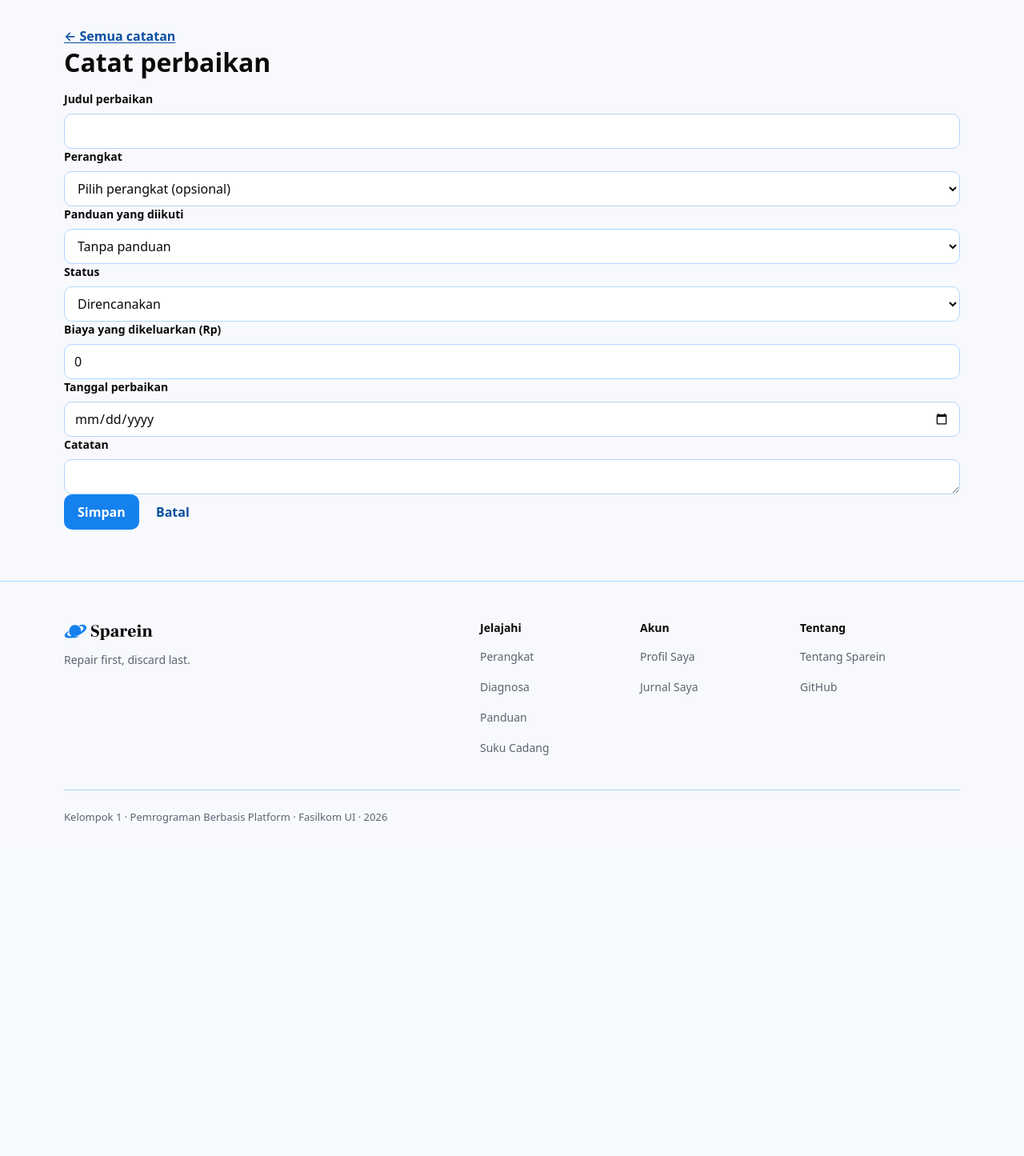
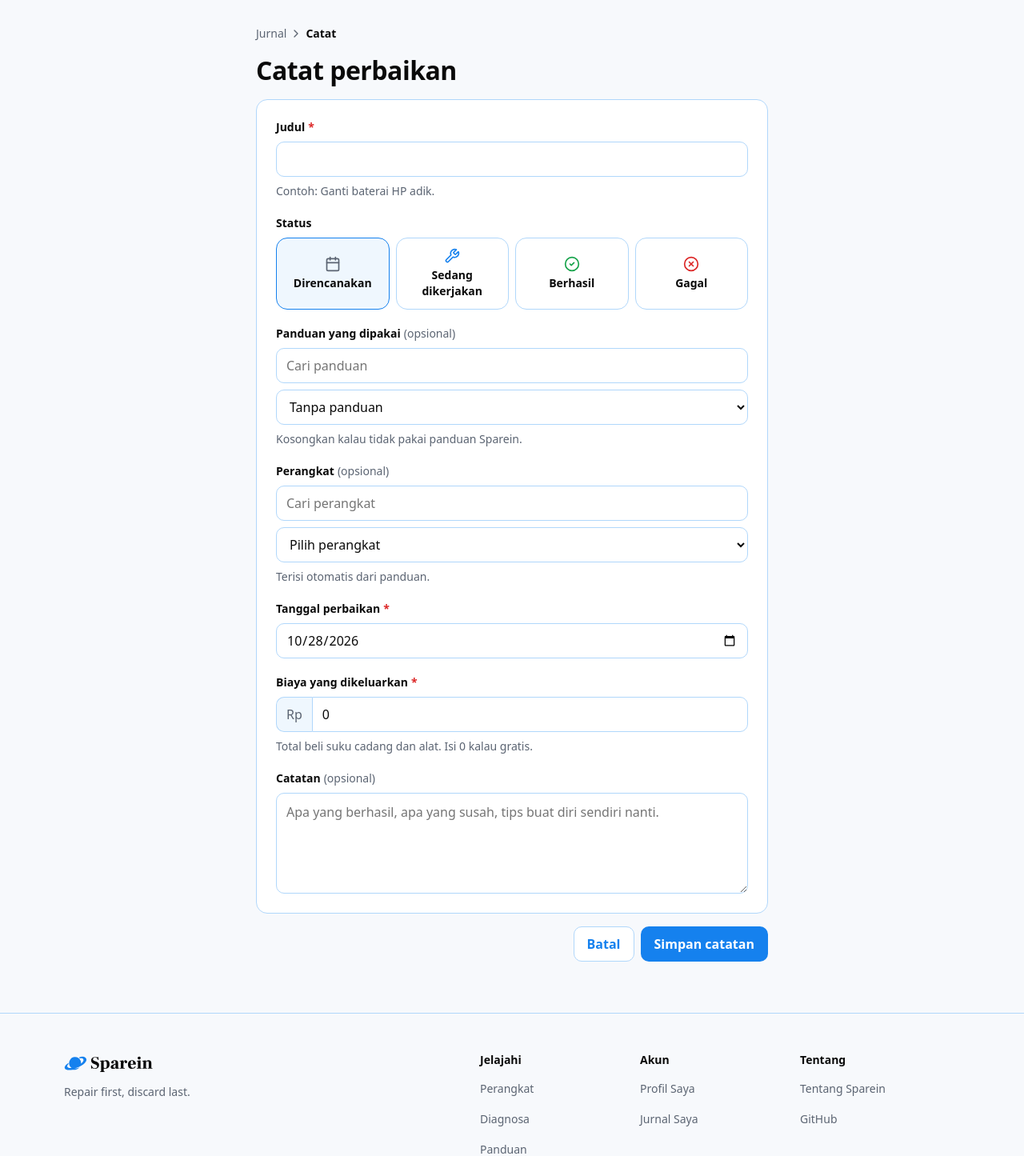
Before and after one commit to Kelompok1-PBP/sparein, a Django app: page /journal/create/ in a window 1280 px wide. Shown: the part 65-1510 px from the top of the page at 80% size. Before the commit the page ends 1094 px from the top, so only its background shows below. Run offline with Django 5.2, Linux system fonts and the light colour scheme; the visitor is signed in with stand-in values (Sample User, id 1); data comes from the database, SQL or seed files in the repository; data that the repository does not hold is empty.

Commit message:
feat(journal): redesign repair form

```diff
--- a/journal/forms.py
+++ b/journal/forms.py
@@ -1,11 +1,42 @@
-from datetime import date
+from django import forms
+from django.core.validators import MaxLengthValidator
+from django.templatetags.static import static
+from django.utils import timezone
 
-from django import forms
-
-from devices.selectors import get_device_qs  # daftar perangkat
-from guides.selectors import visible_guides  # panduan yang boleh dilihat user
+from devices.selectors import get_device_qs
+from guides.selectors import visible_guides
 
 from .models import RepairLog
+
+TITLE_MAX = 120
+NOTES_MAX = 2000
+
+STATUS_ICONS = {
+    RepairLog.Status.PLANNED: "journal/icons/calendar-muted.svg",
+    RepairLog.Status.IN_PROGRESS: "journal/icons/wrench-blue.svg",
+    RepairLog.Status.SUCCEEDED: "core/icons/circle-check-success.svg",
+    RepairLog.Status.FAILED: "journal/icons/circle-x-danger.svg",
+}
+
+
+class StatusCards(forms.RadioSelect):
+    template_name = "journal/widgets/status_cards.html"
+    option_template_name = "journal/widgets/status_card_option.html"
+
+    def create_option(self, *args, **kwargs):
+        option = super().create_option(*args, **kwargs)
+        icon = STATUS_ICONS.get(option["value"])
+        option["icon"] = static(icon) if icon else ""
+        return option
+
+
+class GuideSelect(forms.Select):
+    def create_option(self, name, value, label, selected, index, subindex=None, attrs=None):
+        option = super().create_option(name, value, label, selected, index, subindex, attrs)
+        instance = getattr(value, "instance", None)
+        if instance is not None:
+            option["attrs"]["data-device"] = instance.device_id
+        return option
 
 
 class RepairLogForm(forms.ModelForm):
@@ -13,47 +44,94 @@ class RepairLogForm(forms.ModelForm):
         model = RepairLog
         fields = [
             "title",
+            "status",
+            "guide",
             "device",
-            "guide",
-            "status",
+            "repaired_at",
             "cost_spent",
-            "repaired_at",
             "notes",
         ]
         labels = {
-            "title": "Judul perbaikan",
+            "title": "Judul",
+            "status": "Status",
+            "guide": "Panduan yang dipakai",
             "device": "Perangkat",
-            "guide": "Panduan yang diikuti",
-            "status": "Status",
-            "cost_spent": "Biaya yang dikeluarkan (Rp)",
             "repaired_at": "Tanggal perbaikan",
+            "cost_spent": "Biaya yang dikeluarkan",
             "notes": "Catatan",
         }
-        widgets = { # cara field digambar menjadi HTML
+        help_texts = {
+            "title": "Contoh: Ganti baterai HP adik.",
+            "guide": "Kosongkan kalau tidak pakai panduan Sparein.",
+            "device": "Terisi otomatis dari panduan.",
+            "cost_spent": "Total beli suku cadang dan alat. Isi 0 kalau gratis.",
+        }
+        widgets = {
+            "title": forms.TextInput(attrs={"maxlength": TITLE_MAX}),
+            "status": StatusCards,
+            "guide": GuideSelect,
             "repaired_at": forms.DateInput(attrs={"type": "date"}, format="%Y-%m-%d"),
-            "notes": forms.Textarea(attrs={"rows": 4}),
+            "cost_spent": forms.NumberInput(attrs={"min": 0, "inputmode": "numeric"}),
+            "notes": forms.Textarea(
+                attrs={
+                    "rows": 4,
+                    "maxlength": NOTES_MAX,
+                    "placeholder": "Apa yang berhasil, apa yang susah, tips buat diri sendiri nanti.",
+                }
+            ),
         }
 
-    def __init__(self, *args, user, **kwargs): # penyesuaikan form untuk user yang sedang membuka
+    def __init__(self, *args, user, **kwargs):
         super().__init__(*args, **kwargs)
         self.fields["device"].queryset = get_device_qs()
-        # Panduan draf milik orang lain tidak boleh bisa dipilih, jadi keseluruhan ini intinya menentukan pilihan apa yang boleh muncul dan boleh diterima
+        # Panduan draf milik orang lain tidak boleh bisa dipilih.
         self.fields["guide"].queryset = visible_guides(user)
-        self.fields["device"].empty_label = "Pilih perangkat (opsional)"
+        self.fields["device"].empty_label = "Pilih perangkat"
         self.fields["guide"].empty_label = "Tanpa panduan"
-        for field in self.fields.values():
-            field.widget.attrs.setdefault("class", "input")
+        self.fields["repaired_at"].required = True
+        for name, field in self.fields.items():
+            if name != "status":
+                field.widget.attrs.setdefault("class", "input")
+        self._set_messages()
+
+    def _set_messages(self):
+        fields = self.fields
+        fields["title"].error_messages["required"] = "Judul wajib diisi."
+        fields["title"].validators.append(
+            MaxLengthValidator(TITLE_MAX, "Judul maksimal 120 karakter.")
+        )
+        fields["status"].error_messages["required"] = "Pilih salah satu status."
+        fields["status"].error_messages["invalid_choice"] = "Pilih salah satu status."
+        fields["guide"].error_messages["invalid_choice"] = "Panduan tidak ditemukan."
+        fields["device"].error_messages["invalid_choice"] = "Perangkat tidak ditemukan."
+        fields["repaired_at"].error_messages["required"] = "Tanggal perbaikan wajib diisi."
+        fields["repaired_at"].error_messages["invalid"] = "Format tanggal tidak valid."
+        fields["cost_spent"].error_messages["required"] = "Isi biaya, atau 0 kalau gratis."
+        fields["cost_spent"].error_messages["invalid"] = "Biaya harus berupa angka."
+        fields["cost_spent"].error_messages["min_value"] = "Biaya tidak bisa minus."
+        for validator in fields["cost_spent"].validators:
+            if getattr(validator, "code", "") == "min_value":
+                validator.message = "Biaya tidak bisa minus."
+        fields["notes"].validators.append(
+            MaxLengthValidator(NOTES_MAX, "Catatan maksimal 2000 karakter.")
+        )
 
     def clean(self):
         data = super().clean()
         device, guide = data.get("device"), data.get("guide")
-        if device and guide and guide.device_id != device.pk:
+        if not device and not guide and "device" not in self.errors:
+            self.add_error("device", "Isi panduan atau perangkat biar dampaknya bisa dihitung.")
+        elif device and guide and guide.device_id != device.pk:
             self.add_error("guide", "Panduan ini untuk perangkat yang berbeda.")
+        repaired_at = data.get("repaired_at")
         if (
-            data.get("status") in (RepairLog.Status.SUCCEEDED, RepairLog.Status.FAILED)
-            and not data.get("repaired_at")
+            data.get("status") == RepairLog.Status.SUCCEEDED
+            and repaired_at
+            and repaired_at > timezone.localdate()
         ):
-            data["repaired_at"] = date.today()
+            self.add_error(
+                "repaired_at", "Tanggal perbaikan yang berhasil tidak bisa di masa depan."
+            )
         return data
 
 
--- /dev/null
+++ b/journal/static/journal/form.css
@@ -0,0 +1,40 @@
+.form-page { max-width: 640px; margin-inline: auto; }
+.form-page h1 { margin: 0 0 16px; font-size: 32px; line-height: 40px; font-weight: 700; letter-spacing: -0.5px; }
+.form-page .alert { margin-bottom: 16px; }
+
+.form-card { display: grid; gap: 20px; padding: 24px; }
+.form-card:hover { border-color: var(--blue-200); }
+.field__opt { margin-left: 4px; font-weight: 400; color: var(--muted); }
+.field__msg--error { display: flex; align-items: flex-start; gap: 8px; color: var(--danger); }
+.field__msg--error img { flex: none; margin-top: 2px; }
+.field__msg--error span + span { margin-left: 8px; }
+.status-hint { color: var(--j-success-text); }
+.status-hint[hidden] { display: none; }
+.form-card textarea.input { height: auto; min-height: 112px; padding: 10px 12px; resize: vertical; }
+
+/* ---------- status sebagai kartu ---------- */
+.status-cards { display: grid; grid-template-columns: repeat(4, 1fr); gap: 8px; }
+.status-card { position: relative; display: flex; flex-direction: column; align-items: center; justify-content: center; gap: 4px; min-height: 72px; padding: 12px 8px; border: 1px solid var(--blue-200); border-radius: 14px; background: var(--white); text-align: center; cursor: pointer; }
+.status-card:hover { border-color: var(--blue-400); }
+.status-card:has(input:checked) { border-color: var(--blue-500); background: var(--blue-50); }
+.status-card:has(input:focus-visible) { outline: 2px solid var(--blue-400); outline-offset: 2px; }
+.status-card input { position: absolute; opacity: 0; width: 100%; height: 100%; margin: 0; inset: 0; cursor: pointer; }
+.status-card__label { font-size: 14px; line-height: 20px; font-weight: 600; }
+
+/* ---------- biaya ---------- */
+.money { display: flex; align-items: stretch; }
+.money__prefix { display: inline-flex; align-items: center; padding: 0 12px; border: 1px solid var(--blue-200); border-right: 0; border-radius: 10px 0 0 10px; background: var(--blue-50); font-size: 16px; color: var(--muted); }
+.money .input { border-radius: 0 10px 10px 0; }
+
+.select-filter { margin-bottom: 0; }
+.select-filter[hidden] { display: none; }
+
+.form-actions { display: flex; justify-content: flex-end; gap: 8px; margin-top: 16px; }
+
+@media (max-width: 720px) {
+  .form-page h1 { font-size: 28px; line-height: 36px; }
+  .form-card { padding: 16px; }
+  .status-cards { grid-template-columns: repeat(2, 1fr); }
+  .form-actions { flex-direction: column-reverse; }
+  .form-actions .btn { width: 100%; }
+}
--- /dev/null
+++ b/journal/static/journal/form.js
@@ -0,0 +1,50 @@
+(function () {
+  var page = document.querySelector("[data-journal-form]");
+  if (!page) return;
+
+  // ---------- cari di select panduan dan perangkat ----------
+  page.querySelectorAll("[data-filter-for]").forEach(function (box) {
+    var select = document.getElementById(box.dataset.filterFor);
+    if (!select) return;
+    var options = Array.prototype.slice.call(select.options);
+    box.hidden = false; // tanpa JavaScript, select biasa tetap bisa dipakai
+    box.addEventListener("input", function () {
+      var query = box.value.trim().toLowerCase();
+      var chosen = select.value;
+      // dibangun ulang karena <option hidden> tidak didukung semua browser
+      var shown = options.filter(function (option) {
+        return !option.value || option.value === chosen || option.text.toLowerCase().indexOf(query) !== -1;
+      });
+      select.replaceChildren.apply(select, shown);
+      select.value = chosen;
+    });
+  });
+
+  // ---------- panduan mengisi perangkat ----------
+  var guide = document.getElementById("id_guide");
+  var device = document.getElementById("id_device");
+  if (guide && device) {
+    guide.addEventListener("change", function () {
+      var picked = guide.options[guide.selectedIndex];
+      var deviceId = picked && picked.dataset.device;
+      if (!deviceId) return;
+      var exists = Array.prototype.some.call(device.options, function (option) {
+        return option.value === deviceId;
+      });
+      if (exists) device.value = deviceId;
+    });
+  }
+
+  // ---------- petunjuk untuk status Berhasil ----------
+  var hint = page.querySelector("[data-succeeded-hint]");
+  var statuses = page.querySelectorAll('input[name="status"]');
+  function syncHint() {
+    if (!hint) return;
+    var checked = page.querySelector('input[name="status"]:checked');
+    hint.hidden = !(checked && checked.value === "succeeded");
+  }
+  statuses.forEach(function (radio) {
+    radio.addEventListener("change", syncHint);
+  });
+  syncHint();
+})();
--- a/journal/templates/journal/form.html
+++ b/journal/templates/journal/form.html
@@ -1,23 +1,63 @@
-{% extends 'journal/base.html' %}
-{% block title %}{% if editing %}Edit{% else %}Catat{% endif %} perbaikan · Sparein{% endblock %}
+{% extends 'journal/base.html' %}{% load static %}
+{% block title %}{% if editing %}Ubah catatan{% else %}Catat perbaikan{% endif %} · Sparein{% endblock %}
+{% block extra_css %}{{ block.super }}<link rel="stylesheet" href="{% static 'journal/detail.css' %}"><link rel="stylesheet" href="{% static 'journal/form.css' %}">{% endblock %}
 {% block journal_content %}
-  <a class="link" href="{% url 'journal:list' %}">← Semua catatan</a>
-  <section class="narrow">
-    <h1>{% if editing %}Edit{% else %}Catat{% endif %} perbaikan</h1>
-    <form class="journal-form" method="post" novalidate>
-      {% csrf_token %}
-      {% if form.non_field_errors %}<div class="alert alert--error" role="alert">{{ form.non_field_errors }}</div>{% endif %}
+<div class="form-page" data-journal-form>
+  <nav class="crumbs" aria-label="Breadcrumb">
+    <a href="{% url 'journal:list' %}">Jurnal</a>
+    <img src="{% static 'core/icons/chevron-right-muted.svg' %}" alt="" width="16" height="16">
+    <span aria-current="page">{% if editing %}Ubah{% else %}Catat{% endif %}</span>
+  </nav>
+  <h1>{% if editing %}Ubah catatan{% else %}Catat perbaikan{% endif %}</h1>
+
+  {% if from_guide %}
+    {% include 'partials/alert.html' with kind='info' message='Dari panduan: '|add:from_guide.title %}
+  {% endif %}
+  {% if form.errors %}
+    {% with count=form.errors|length|stringformat:"d" %}
+      {% include 'partials/alert.html' with kind='error' message='Ada '|add:count|add:' isian yang perlu dibenerin.' %}
+    {% endwith %}
+  {% endif %}
+
+  <form method="post" novalidate>
+    {% csrf_token %}
+    <div class="card form-card">
       {% for field in form %}
         <div class="field">
-          <label class="field__label" for="{{ field.id_for_label }}">{{ field.label }}</label>
-          {{ field }}
-          {% for error in field.errors %}<div class="field__msg field__msg--error"><span>{{ error }}</span></div>{% endfor %}
+          {% if field.name == 'status' %}
+            <span class="field__label" id="{{ field.id_for_label }}-label">{{ field.label }}</span>
+          {% else %}
+            <label class="field__label" for="{{ field.id_for_label }}">{{ field.label }}{% if field.field.required %}<span class="field__req" aria-hidden="true">*</span>{% else %}<span class="field__opt">(opsional)</span>{% endif %}</label>
+          {% endif %}
+
+          {% if field.name == 'guide' or field.name == 'device' %}
+            <input class="input select-filter" type="search" placeholder="Cari {% if field.name == 'guide' %}panduan{% else %}perangkat{% endif %}" aria-label="Cari {% if field.name == 'guide' %}panduan{% else %}perangkat{% endif %}" data-filter-for="{{ field.id_for_label }}" hidden>
+          {% endif %}
+
+          {% if field.name == 'cost_spent' %}
+            <div class="money"><span class="money__prefix" aria-hidden="true">Rp</span>{{ field }}</div>
+          {% else %}
+            {{ field }}
+          {% endif %}
+
+          {% if field.name == 'status' %}<p class="field__msg status-hint" data-succeeded-hint hidden>Dampak perbaikan ini akan dihitung setelah kamu simpan.</p>{% endif %}
+
+          {% if field.errors %}
+            <div class="field__msg field__msg--error" role="alert">
+              <img src="{% static 'core/icons/circle-alert-danger.svg' %}" alt="" width="16" height="16">
+              <div>{% for error in field.errors %}<span>{{ error }}</span>{% endfor %}</div>
+            </div>
+          {% elif field.help_text %}
+            <p class="field__msg">{{ field.help_text }}</p>
+          {% endif %}
         </div>
       {% endfor %}
-      <div class="journal-actions">
-        <button class="btn btn--primary" type="submit">Simpan</button>
-        <a class="btn btn--ghost" href="{% url 'journal:list' %}">Batal</a>
-      </div>
-    </form>
-  </section>
+    </div>
+    <div class="form-actions">
+      <a class="btn btn--secondary" href="{% if editing %}{% url 'journal:detail' log.pk %}{% else %}{% url 'journal:list' %}{% endif %}">Batal</a>
+      <button class="btn btn--primary" type="submit">Simpan catatan</button>
+    </div>
+  </form>
+</div>
 {% endblock %}
+{% block extra_js %}<script src="{% static 'journal/form.js' %}" defer></script>{% endblock %}
--- /dev/null
+++ b/journal/templates/journal/widgets/status_card_option.html
@@ -0,0 +1,8 @@
+<label class="status-card"{% if widget.attrs.id %} for="{{ widget.attrs.id }}"{% endif %}>
+    {% include "django/forms/widgets/input.html" %}{% if widget.icon %}
+    <img src="{{ widget.icon }}" alt="" width="20" height="20">
+    {% endif %}
+    <span class="status-card__label">
+        {{ widget.label }}
+    </span>
+</label>
--- /dev/null
+++ b/journal/templates/journal/widgets/status_cards.html
@@ -0,0 +1,6 @@
+<div class="status-cards" role="radiogroup" id="{{ widget.attrs.id }}" aria-labelledby="{{ widget.attrs.id }}-label">
+    {% for group, options, index in widget.optgroups %}
+        {% for option in options %}{% include option.template_name with widget=option %}
+        {% endfor %}
+    {% endfor %}
+</div>
--- a/journal/views.py
+++ b/journal/views.py
@@ -7,7 +7,10 @@ from django.http import JsonResponse
 from django.shortcuts import get_object_or_404, redirect, render
 from django.template.loader import render_to_string
 from django.urls import reverse
+from django.utils import timezone
 from django.views.decorators.http import require_http_methods
+
+from guides.selectors import visible_guides
 
 from .formatting import kg, rupiah_short, short_date
 from .forms import RepairLogForm, StatusFilterForm
@@ -160,27 +163,58 @@ def journal_detail(request, pk):
     return render(request, "journal/detail.html", detail_context(log))
 
 
-def editor(request, log=None):
-    form = RepairLogForm(request.POST or None, instance=log, user=request.user)
+def saved_message(log):
+    text = "Catatan tersimpan."
+    impact = getattr(log, "impact", None)
+    if impact:
+        text += f" Kamu baru saja menyelamatkan {kg(impact.waste_avoided_kg)} limbah!"
+    return text
+
+
+def editor(request, log=None, initial=None, from_guide=None):
+    form = RepairLogForm(
+        request.POST or None, instance=log, user=request.user, initial=initial
+    )
     if request.method == "POST" and form.is_valid():
         obj = form.save(commit=False)
         obj.user = request.user
         obj.save()
-        messages.success(request, "Catatan perbaikan berhasil disimpan.")
+        messages.success(request, saved_message(obj))
         return redirect("journal:detail", pk=obj.pk)
     return render(
         request,
         "journal/form.html",
-        {"form": form, "editing": log is not None},
+        {
+            "form": form,
+            "editing": log is not None,
+            "log": log,
+            "from_guide": from_guide,
+        },
         status=400 if request.method == "POST" else 200,
     )
+
+
+def guide_from_query(request):
+    slug = request.GET.get("guide", "")
+    if not slug:
+        return None
+    return visible_guides(request.user).filter(slug=slug).select_related("device").first()
 
 
 @require_http_methods(["GET", "POST"])
 def journal_create(request):
     if not can_use_journal(request.user):
         return denied(request)
-    return editor(request)
+    guide = guide_from_query(request)
+    initial = {"repaired_at": timezone.localdate()}
+    if guide:
+        initial.update(
+            guide=guide.pk,
+            device=guide.device_id,
+            title=f"Perbaikan: {guide.title}"[:120],
+            status=Status.IN_PROGRESS,
+        )
+    return editor(request, initial=initial, from_guide=guide)
 
 
 @require_http_methods(["GET", "POST"])
```
